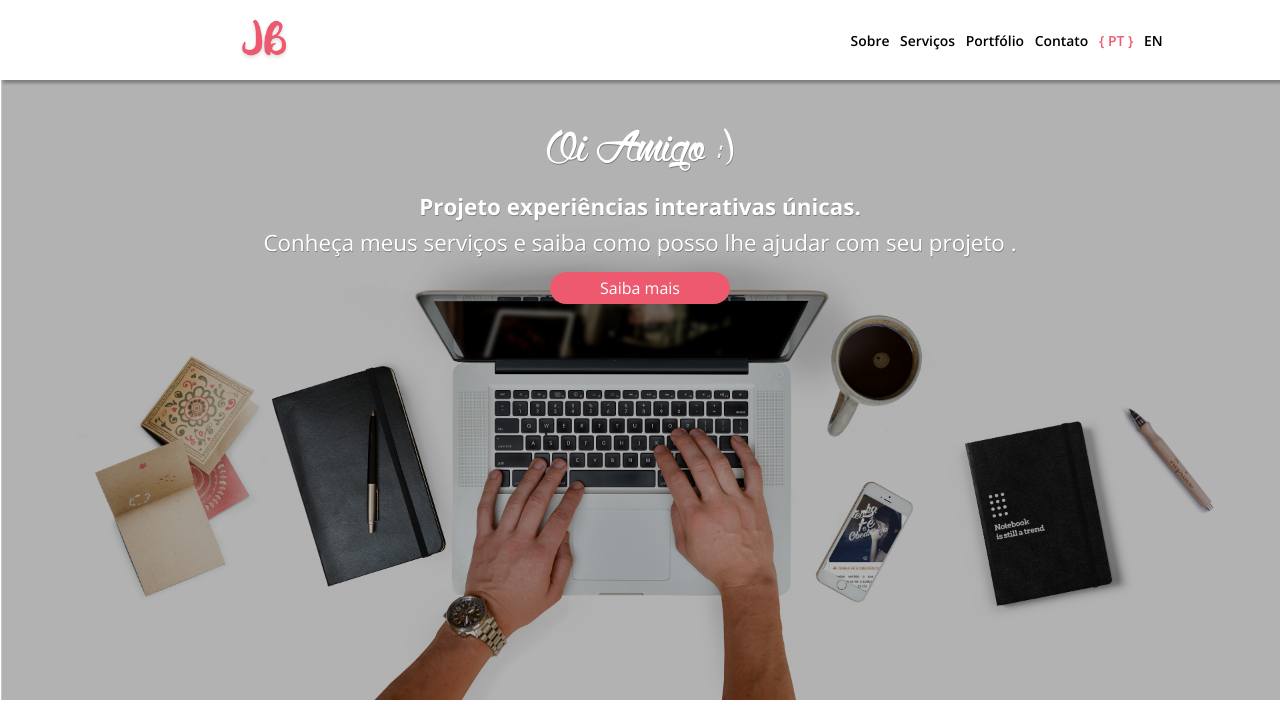
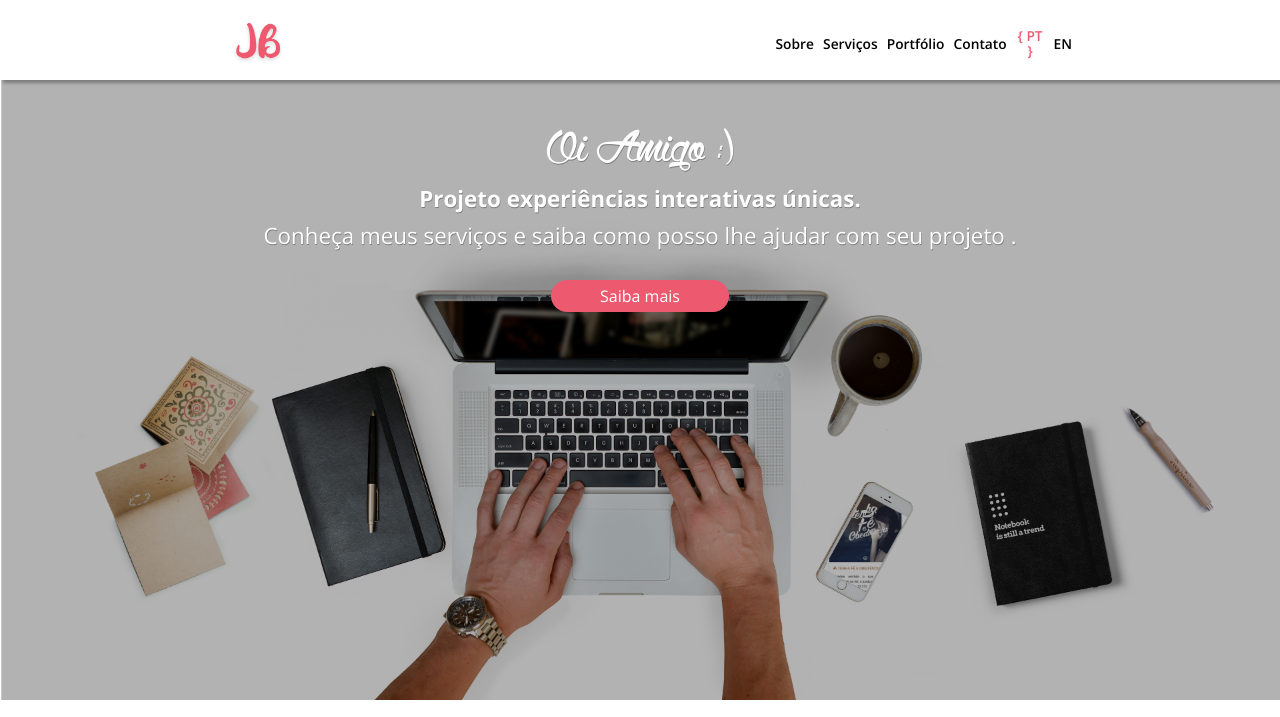
Before and after one commit to joedysonbezerra/https-joedysonbezerra.github.io, a plain HTML site: page index.html in a window 1280 px wide. Shown: the top 717 px of the page. Drawn offline with nearby package versions, Linux system fonts and the light colour scheme.

Commit message:
Adição dos comentários & Correção de calculos de width , padding , margin

```diff
--- a/css/style.css
+++ b/css/style.css
@@ -1,3 +1,5 @@
+/* Fonte personalizada projeto */
+
 @font-face {
     font-family: 'Wolf-in-the-City';
     src: url('Wolf-in-the-City.ttf.woff') format('woff'),
@@ -9,7 +11,10 @@
 }
 
 .alinha {
-    width: 1120px;
+    margin: 0 auto;
+    /* 960 */
+    width: 67.5%;
+
 }
 
 .ativo {
@@ -25,12 +30,10 @@ header {
     z-index: 1;
 }
 
+
 nav {
-    width: 1120px;
     height: 80px;
-    margin-left: 10%;
-    margin-right: 10%;
-    position: absolute;
+    position: relative;
     display: flex;
     flex-direction: row;
     align-items: center;
@@ -38,30 +41,35 @@ nav {
 }
 
 nav img {
-    margin-top: 1%;
-    margin-left: 10%;
+    /* -1.2px /80px */
+    margin-top: -1.6%;
+    /* =~ 30px/960px */
+    margin-left: 3%;
     height: 60px;
     float: left;
 }
 
 nav ul {
-    margin-top: 2.9%;
+    /* =~ 2.5px /80px */
+    margin-top: 3.2%;
     margin-left: 60%;
     display: flex;
+    /* itens alinhado em linha */
     flex-direction: row;
     align-items: center;
     list-style: none;
 }
 
 nav ul li {
-    margin-left: 2.6%;
+    /* =~ 30px /960px */
+    margin-left: 3%;
     text-align: center;
 }
 
 nav ul li a {
     width: 100%;
     display: inline-block;
-    font-size: 0.87em;
+    font-size: 0.86em;
     font-family: 'Open Sans', sans-serif;
     font-weight: 600;
     color: #000000;
@@ -77,12 +85,14 @@ nav ul li a:hover {
 #banner {
     position: relative;
     background-image: url(../img/mesa.png);
+    /* A imagem ocupar todo o espaço */
     background-size: cover;
     background-position: center;
     background-repeat: no-repeat;
     background-color: #ffffff;
     display: flex;
     flex-direction: column;
+    /* itens alinhado em coluna */
     align-items: center;
     text-align: center;
 }
@@ -93,6 +103,7 @@ nav ul li a:hover {
 }
 
 #titulo {
+    /* =~ 55px /700px */
     margin-top: 8%;
     font-family: 'Wolf-in-the-City';
     font-size: 4.5em;
@@ -102,7 +113,7 @@ nav ul li a:hover {
 }
 
 #frase1 {
-    margin-top: -3.1%;
+    margin-top: -3.7%;
     font-family: 'Open Sans', sans-serif;
     font-size: 1.4em;
     font-weight: 700;
@@ -119,10 +130,15 @@ nav ul li a:hover {
     color: #ffffff;
 }
 
+.space {
+    /* =~ 22px /700px */
+    margin-top: 3%;
+}
+
 #botao-saiba {
-    padding: 5px 50px;
+    padding: 0.4% 3.8%;
     border: 0;
-    border-radius: 300px;
+    border-radius: 338px;
     border-color: #ED5A70;
     background-color: #ED5A70;
     color: #fff;
@@ -139,7 +155,11 @@ nav ul li a:hover {
     color: #ED5A70;
 }
 
+
 @media (min-width: 1400px) {
+    #titulo {
+        margin-top: 2%;
+    }
     #banner {
         padding-top: 100px;
     }
--- a/index.html
+++ b/index.html
@@ -14,7 +14,7 @@
 
 <body>
     <header>
-        <nav>
+        <nav class="alinha">
             <img src="img/logo.png" alt="JB Logo">
 
             <ul>
@@ -31,10 +31,11 @@
     <main>
         <article id="banner">
 
-            <section>
+            <section class="alinha">
                 <h1 id="titulo"> Oi Amigo :) </h1>
                 <p id="frase1"><strong>Projeto experiências interativas únicas.</strong></p>
                 <p id="frase2">Conheça meus serviços e saiba como posso lhe ajudar com seu projeto .</p>
+                <div class="space"></div>
                 <a id="botao-saiba" href="#">Saiba mais</a>
             </section>
         </article>
```
